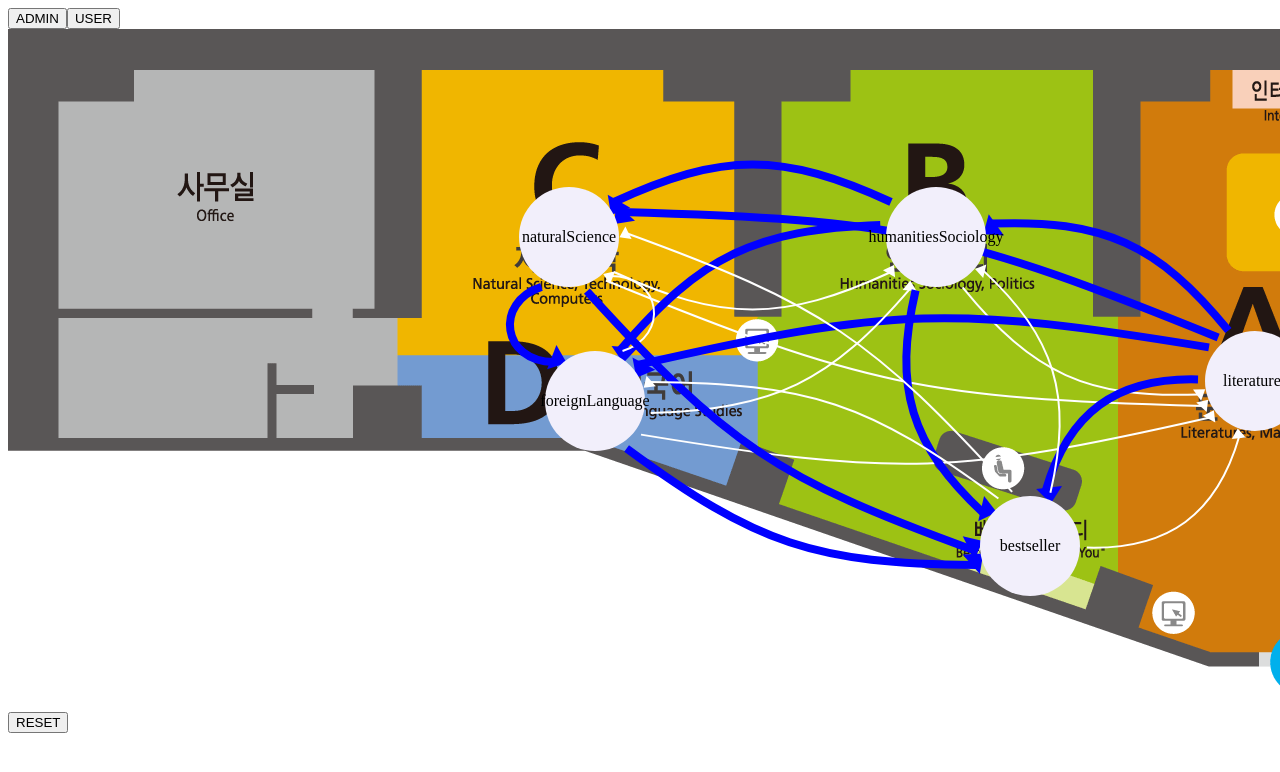
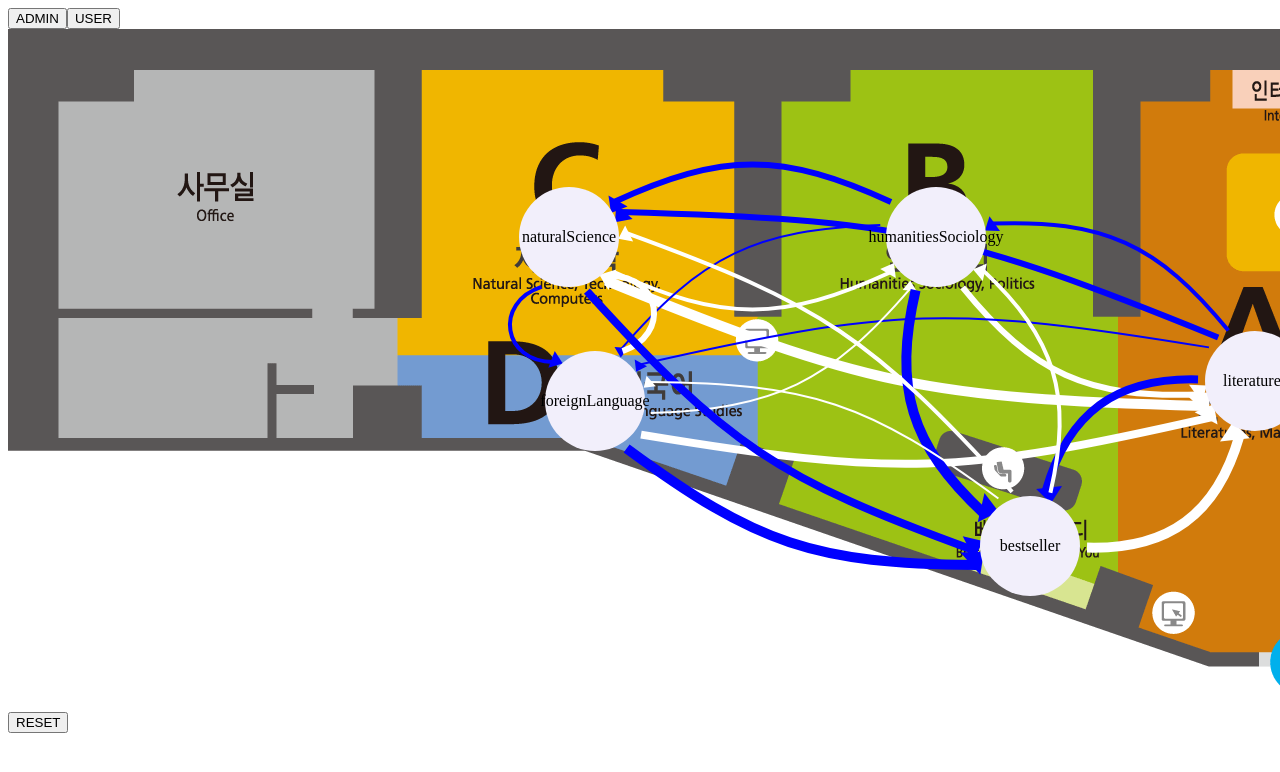
Before and after one commit to bg-shorthand/visualization-of-movement-in-react, a React (Create React App) app: page / in a window 1280 px wide. Both pictures are taken after a click on the button "USER". Shown: the top 772 px of the page. Built offline with nearby package versions, Linux system fonts and the light colour scheme.

Commit message:
setting size of arrow

```diff
--- a/src/const/type.ts
+++ b/src/const/type.ts
@@ -1,7 +1,9 @@
 interface Store {
   name: string;
   coodinate: number[];
+  movement: { [key in string]: number };
 }
+
 type Stores = Store[];
 
 export type { Store, Stores };
--- /dev/null
+++ b/src/modules/selectSize.ts
@@ -0,0 +1,14 @@
+export const selectSize = (size: number, maxSize: number) => {
+  const unitSize = maxSize / 5;
+  if (unitSize > size) {
+    return 'xs';
+  } else if (2 * unitSize > size) {
+    return 's';
+  } else if (3 * unitSize > size) {
+    return 'm';
+  } else if (4 * unitSize > size) {
+    return 'l';
+  } else {
+    return 'xl';
+  }
+};
--- a/src/page/movementStatistics/MovementStatistics.tsx
+++ b/src/page/movementStatistics/MovementStatistics.tsx
@@ -1,25 +1,25 @@
 import { mockData } from 'assets/mockData';
 // import storeImg from 'assets/jdc-stores-sample.png';
 import storeImg from 'assets/store-sample-img.png';
-import { Stores } from 'const/type';
 import { drawArrow } from 'modules/drawArrow';
+import { selectSize } from 'modules/selectSize';
 import { MouseEventHandler, useEffect, useRef, useState } from 'react';
 import styles from './MovementStatistics.module.scss';
 
 const MovementStatistics = () => {
-  const stores = mockData.store as Stores;
+  const stores = mockData.store;
 
   const canvasRef = useRef<HTMLCanvasElement>(null);
 
   const [canvasSize, setCanvasSize] = useState({ width: 0, height: 0 });
-  const [selectedStores, setSelectedStores] = useState<Stores>([]);
+  const [selectedStores, setSelectedStores] = useState<typeof stores>([]);
 
   const setSelectedStoresHandler: MouseEventHandler<HTMLLIElement> = (e) => {
     const { id } = e.currentTarget;
     const matchStore = stores.find((store) => store.name === id);
     if (!(id && matchStore)) return;
-    if (selectedStores.includes(matchStore)) {
-      setSelectedStores(selectedStores.filter((store) => store !== matchStore));
+    if (selectedStores.find((store) => store.name === matchStore.name)) {
+      setSelectedStores(selectedStores.filter((store) => store.name !== matchStore.name));
     } else {
       setSelectedStores((pre) => (pre.length < 2 ? [...pre, matchStore] : [matchStore]));
     }
@@ -30,7 +30,6 @@ const MovementStatistics = () => {
   };
 
   useEffect(() => {
-    console.log(mockData);
     const canvas = canvasRef.current;
     if (!canvas) return;
     const ctx = canvas.getContext('2d');
@@ -38,6 +37,7 @@ const MovementStatistics = () => {
     const img = new Image();
 
     img.onload = () => {
+      const maxSize = Math.max(...stores.map((v) => Object.values(v.movement)).flat());
       const { width, height } = img;
       setCanvasSize({ width, height });
       ctx.drawImage(img, 0, 0);
@@ -45,13 +45,18 @@ const MovementStatistics = () => {
       if (selectedStores.length === 1) {
         stores.forEach((store) => {
           if (store.name === selectedStores[0].name) return;
+          const [selectedStore] = selectedStores;
+
+          const leave = selectedStore.movement[store.name as keyof typeof selectedStore.movement];
+          const come = store.movement[selectedStore.name as keyof typeof store.movement];
+
           drawArrow(
             ctx,
             selectedStores[0].coodinate[0],
             selectedStores[0].coodinate[1],
             store.coodinate[0],
             store.coodinate[1],
-            'm'
+            selectSize(leave!, maxSize)
           );
           drawArrow(
             ctx,
@@ -59,22 +64,26 @@ const MovementStatistics = () => {
             store.coodinate[1],
             selectedStores[0].coodinate[0],
             selectedStores[0].coodinate[1],
-            'xs',
+            selectSize(come!, maxSize),
             false
           );
         });
       } else {
-        const renderStores = selectedStores.length <= 0 ? stores : selectedStores;
+        const renderStores = selectedStores.length ? selectedStores : stores;
         renderStores.forEach((firstStore, i) => {
           renderStores.forEach((secondStore, j) => {
             if (i <= j) return;
+
+            const leave = firstStore.movement[secondStore.name as keyof typeof firstStore.movement];
+            const come = secondStore.movement[firstStore.name as keyof typeof secondStore.movement];
+
             drawArrow(
               ctx,
               firstStore.coodinate[0],
               firstStore.coodinate[1],
               secondStore.coodinate[0],
               secondStore.coodinate[1],
-              'xs'
+              selectSize(leave!, maxSize)
             );
             drawArrow(
               ctx,
@@ -82,7 +91,7 @@ const MovementStatistics = () => {
               secondStore.coodinate[1],
               firstStore.coodinate[0],
               firstStore.coodinate[1],
-              'l',
+              selectSize(come!, maxSize),
               false
             );
           });
```
